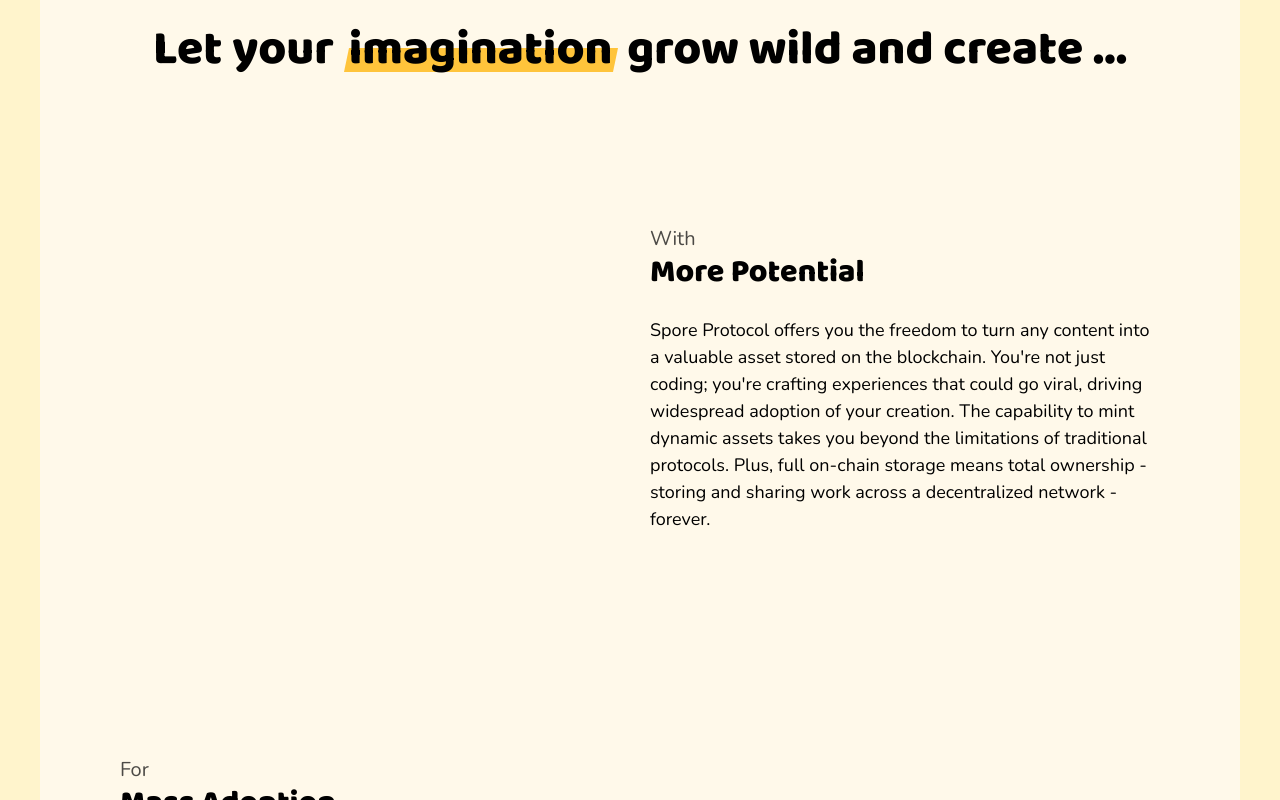
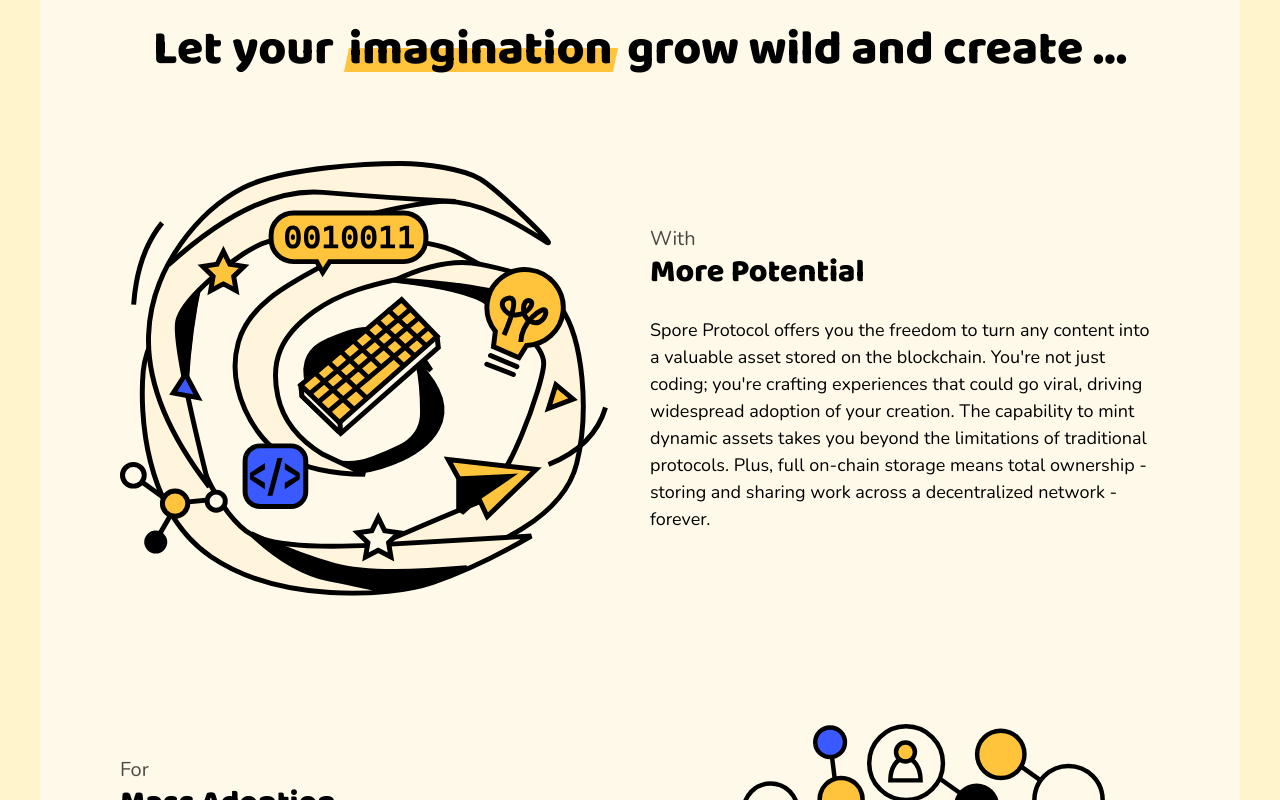
Before and after one commit to sporeprotocol/spore-site, a React (Vite) app: page /about in a window 1280 px wide. Shown: the part 480-1280 px from the top of the page. Built offline with nearby package versions, Linux system fonts and the light colour scheme.

Commit message:
update style

```diff
--- a/src/components/AboutIntroItem/index.module.scss
+++ b/src/components/AboutIntroItem/index.module.scss
@@ -20,8 +20,9 @@
   justify-content: center;
   align-items: center;
   opacity: 0;
+  transition: opacity 0.3s ease-in-out;
   &.isVisible {
-    animation: fadeIn 2s ease-out;
+    opacity: 1;
   }
 }
 
@@ -41,14 +42,6 @@
   }
 }
 
-@keyframes fadeIn {
-  from {
-    opacity: 0;
-  }
-  to {
-    opacity: 1;
-  }
-}
 
 @media only screen and (max-width: 1200px) {
   .evenWrapper, .oddWrapper {
--- a/src/components/HomeSlogan/index.module.scss
+++ b/src/components/HomeSlogan/index.module.scss
@@ -32,17 +32,11 @@
       h1 {
         position: absolute;
         top: 0;
-        animation: slide 4s linear infinite alternate;
+        animation: slide 7s linear infinite alternate;
         line-height: 67px;
         font-weight: bold;
         span {
           height: 67px;
-          //background-image: url('../../assets/svg/text-under.svg');
-          //background-position: center 75%;
-          //padding: 0 10px;
-          //&.DigitalAssets {
-          //  background-position: center 90%;
-          //}
         }
       }
     }
@@ -89,14 +83,17 @@
 }
 
 @keyframes slide {
-  0%, 20% {
+  0%, 14% {
     top: 0;
   }
-  40%, 60% {
+  29%, 43% {
     top: -67px;
   }
-  80%, 100% {
+  57%, 71% {
     top: -134px;
+  }
+  86%, 100% {
+    top: 0;
   }
 }
 
```
